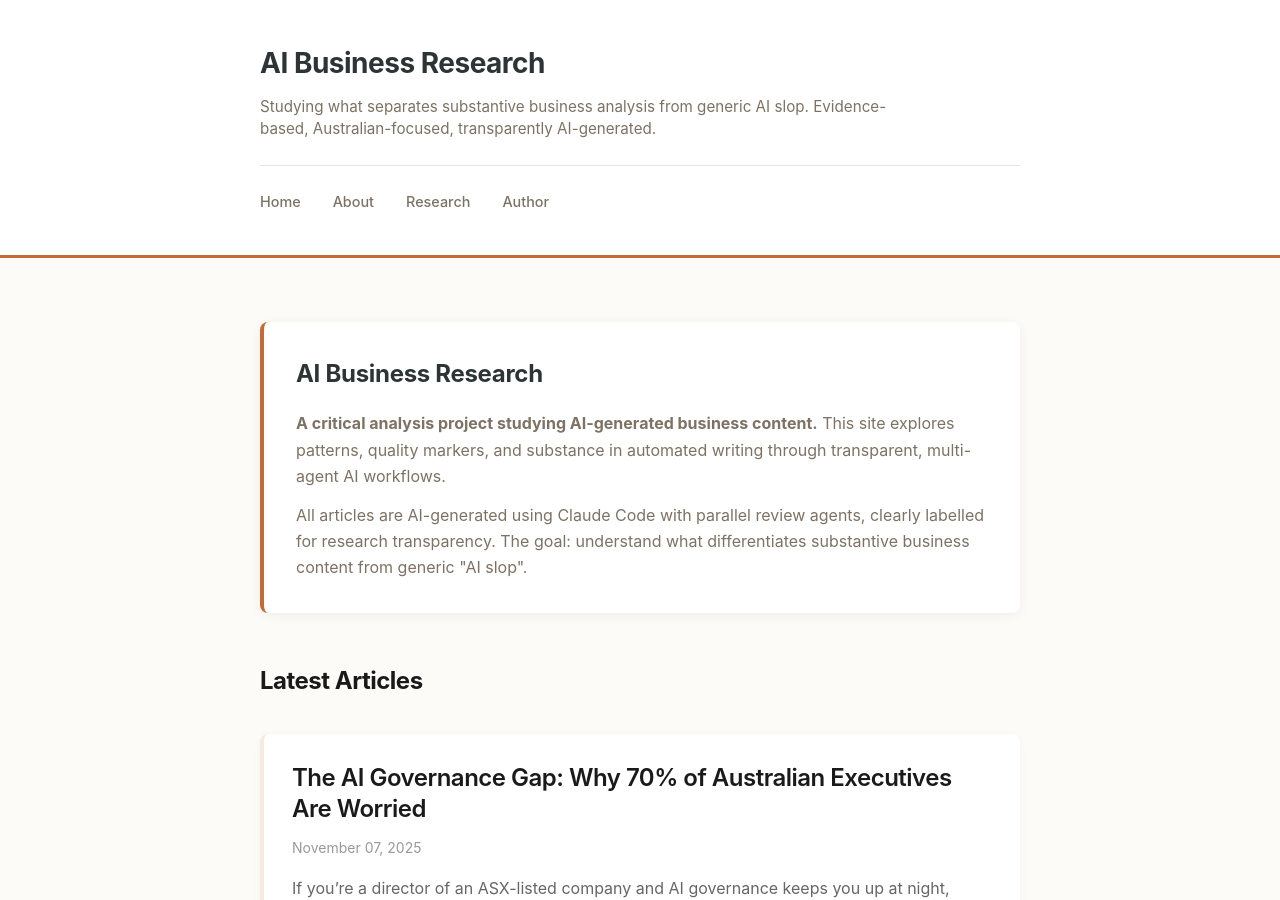
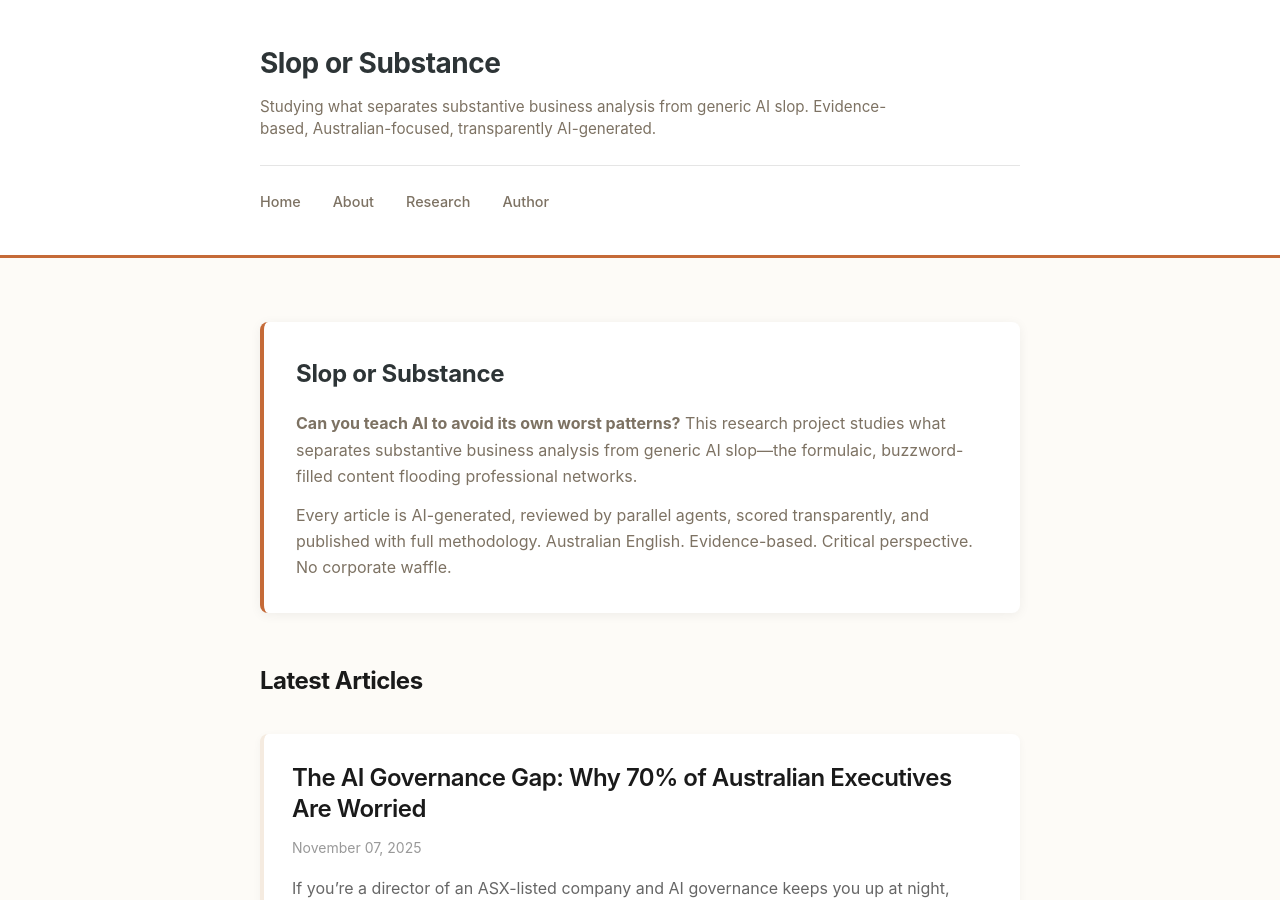
Before and after one commit to teejayen/ai-slop, a Jekyll site: the page built from index.html, in a window 1280 px wide and 900 px high. Built offline with Jekyll 4.4.1, drawn with Linux system fonts in a browser that asks for light colours; some of the changed text lies outside the part shown.

Commit message:
Add blog title: "Slop or Substance"
Morgan's Choice: Distinctive, Direct, On-Brand

NEW TITLE: "Slop or Substance"

Why Morgan chose this:
- It's the actual research question
- Direct and honest (Australian pragmatism)
- Embraces "slop" without being crude
- Signals critical analysis immediately
- Memorable and distinctive
- Works as both title and positioning

What Morgan rejected:
✗ "AI Business Research" - too generic, institutional
✗ "The Slop Detector" - too playful
✗ "Pattern Recognition" - too academic
✗ "Against Slop" - too negative

Comparisons to successful tech blogs:
- Stratechery (distinctive made-up word)
- Platformer (single word, clear positioning)
- The Pragmatic Engineer (describes who they are)
- Slop or Substance (describes what they do)

Updated across all files:
- _config.yml: Site title
- index.html: Homepage intro (rewritten in Morgan's voice)
- README.md: Repository title
- about.md: Project name in footer
- author.md: Project name in footer
- research-docs.md: Project reference in intro
- research/project-timeline.md: Document header

Homepage intro rewrite:
OLD: "AI Business Research - A critical analysis project..."
NEW: "Can you teach AI to avoid its own worst patterns?"

More direct, question-driven, signals the irony immediately.
No corporate waffle. Pure Morgan.

The title reflects:
- Critical lens (substance vs slop)
- Research mission (what separates them?)
- Self-aware irony (AI-generated content studying AI slop)
- Australian directness (no sugar-coating)
- Professional but approachable

Perfect fit for a former business analyst who's
skeptical but evidence-based, critical but not cynical.

🤖 Generated with [Claude Code](https://claude.com/claude-code)

Co-Authored-By: Claude <noreply@anthropic.com>

```diff
--- a/_config.yml
+++ b/_config.yml
@@ -1,5 +1,5 @@
 # Site settings
-title: AI Business Research
+title: Slop or Substance
 description: Studying what separates substantive business analysis from generic AI slop. Evidence-based, Australian-focused, transparently AI-generated.
 baseurl: "/ai-slop"
 url: "https://hudson-thomas.github.io"
--- a/index.html
+++ b/index.html
@@ -5,9 +5,9 @@ title: Home
 
 <div class="home">
     <section class="intro">
-        <h2>AI Business Research</h2>
-        <p><strong>A critical analysis project studying AI-generated business content.</strong> This site explores patterns, quality markers, and substance in automated writing through transparent, multi-agent AI workflows.</p>
-        <p>All articles are AI-generated using Claude Code with parallel review agents, clearly labelled for research transparency. The goal: understand what differentiates substantive business content from generic "AI slop".</p>
+        <h2>Slop or Substance</h2>
+        <p><strong>Can you teach AI to avoid its own worst patterns?</strong> This research project studies what separates substantive business analysis from generic AI slop—the formulaic, buzzword-filled content flooding professional networks.</p>
+        <p>Every article is AI-generated, reviewed by parallel agents, scored transparently, and published with full methodology. Australian English. Evidence-based. Critical perspective. No corporate waffle.</p>
     </section>
 
     <section class="posts">
```
Also changed, not shown: about.md (+1 -1 lines), author.md (+1 -1 lines), research-docs.md (+1 -1 lines), research/project-timeline.md (+2 -2 lines), README.md.
